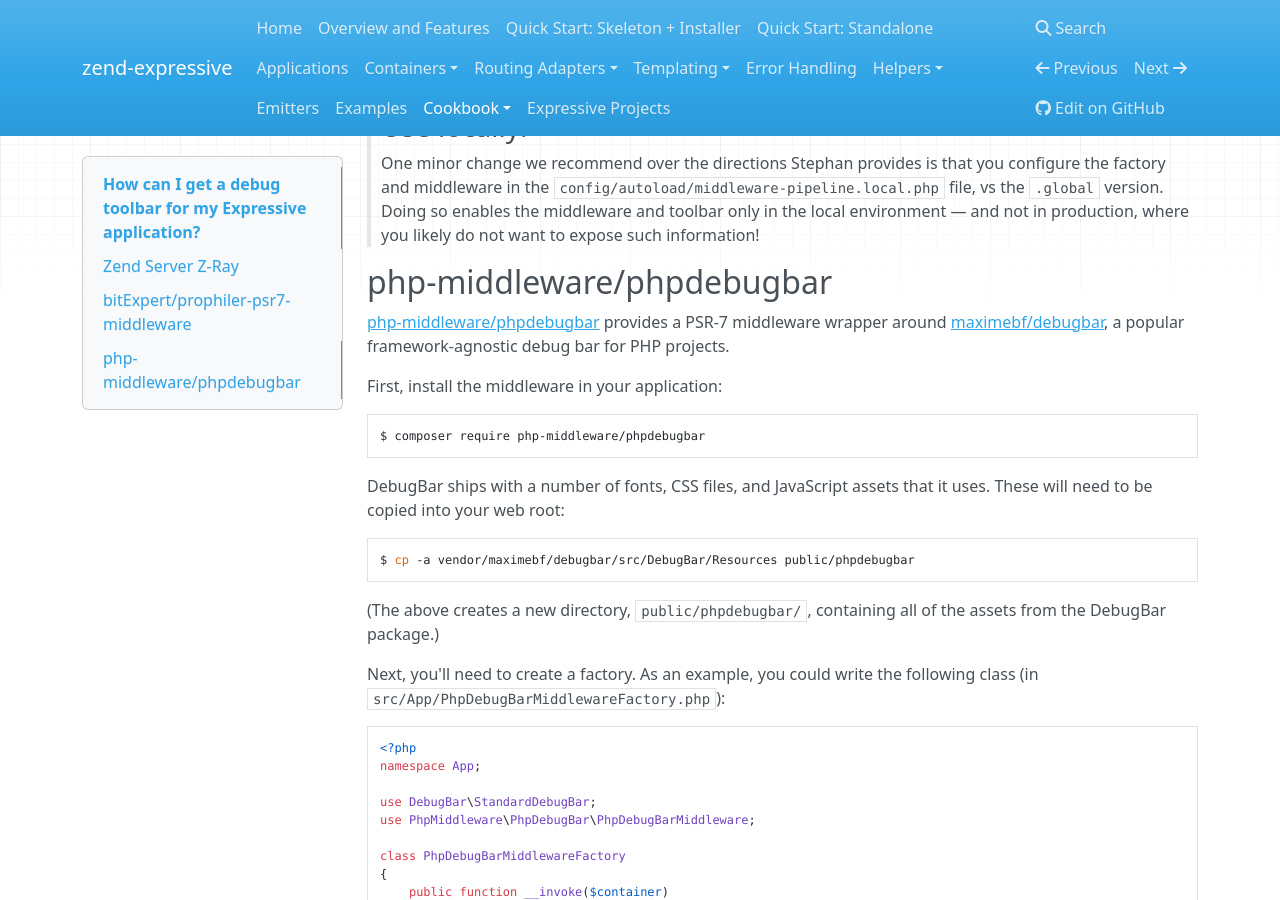
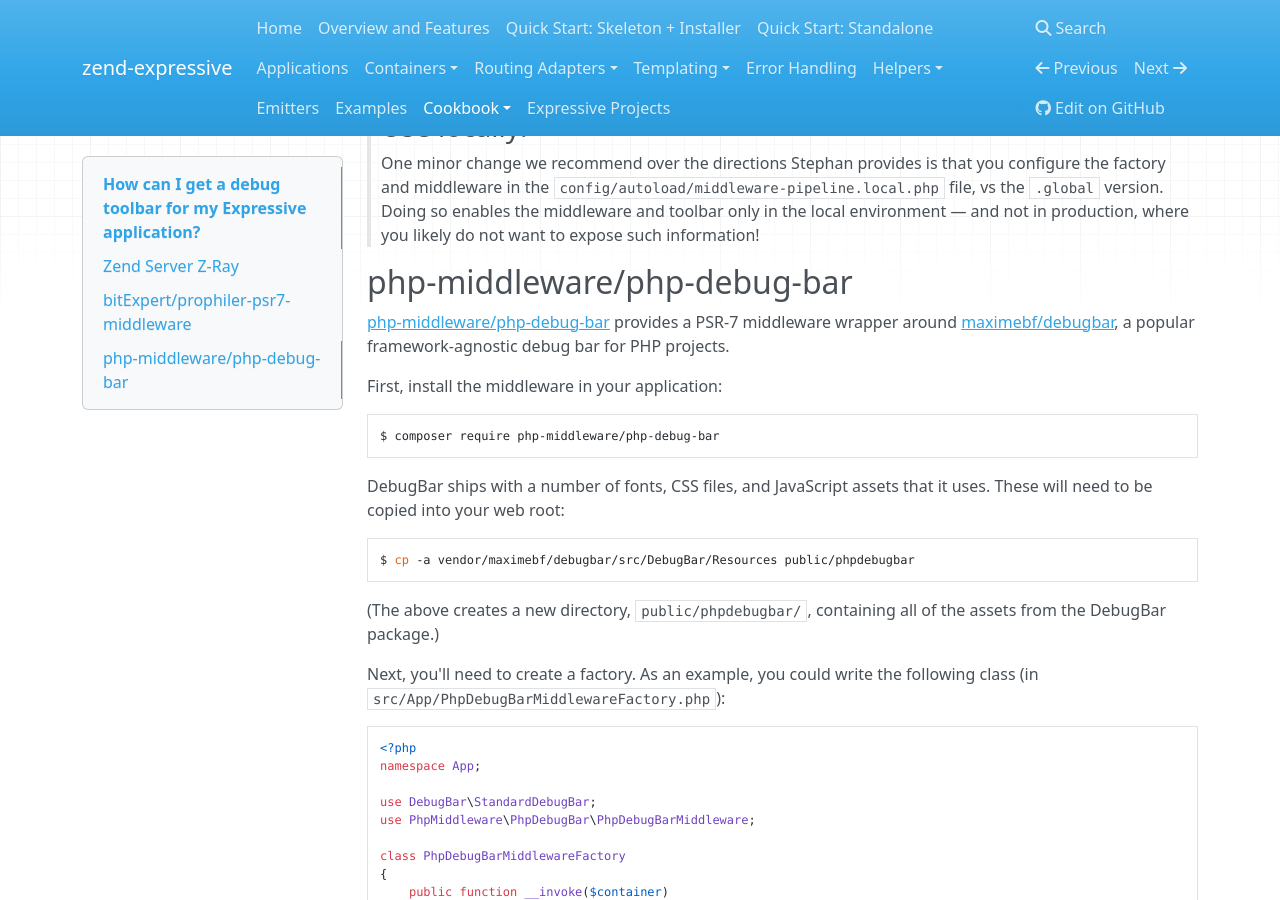
Before and after one commit to zendframework/zend-expressive, an MkDocs documentation site: the page built from doc/book/cookbook/debug-toolbars.md, in a window 1280 px wide and 900 px high, scrolled down 764 px. Built offline with MkDocs 1.6.1, drawn with Linux system fonts in a browser that asks for light colours; nearby versions of some CDN libraries; old or Windows-style settings are respelled for this version of MkDocs.

Commit message:
Fixes typo php-debug-bar package name and its composer require command

````diff
--- a/doc/book/cookbook/debug-toolbars.md
+++ b/doc/book/cookbook/debug-toolbars.md
@@ -47,16 +47,16 @@
 > &mdash; and not in production, where you likely do not want to expose such
 > information!
 
-## php-middleware/phpdebugbar
+## php-middleware/php-debug-bar
 
-[php-middleware/phpdebugbar](https://github.com/php-middleware/phpdebugbar)
+[php-middleware/php-debug-bar](https://github.com/php-middleware/phpdebugbar)
 provides a PSR-7 middleware wrapper around [maximebf/debugbar](https://github.com/maximebf/debugbar),
 a popular framework-agnostic debug bar for PHP projects.
 
 First, install the middleware in your application:
 
 ```bash
-$ composer require php-middleware/phpdebugbar
+$ composer require php-middleware/php-debug-bar
 ```
 
 DebugBar ships with a number of fonts, CSS files, and JavaScript assets that it
````
